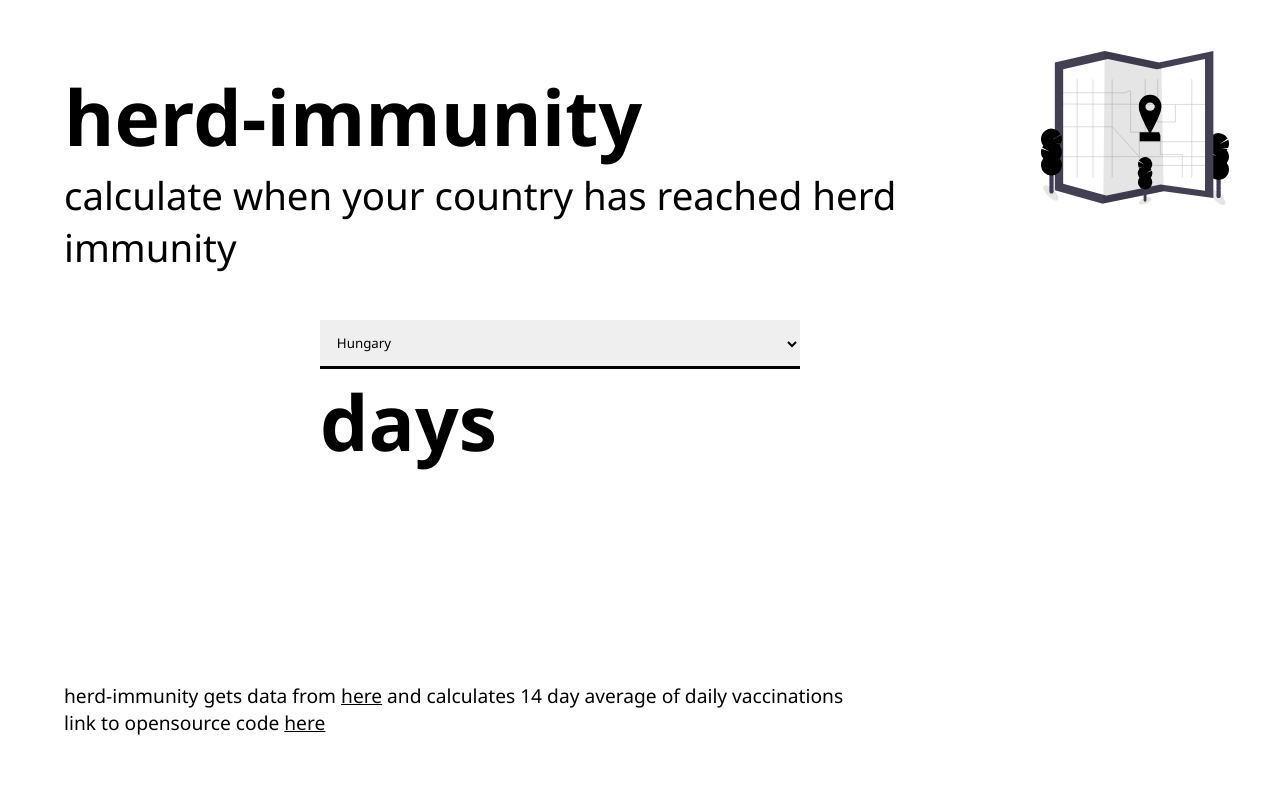
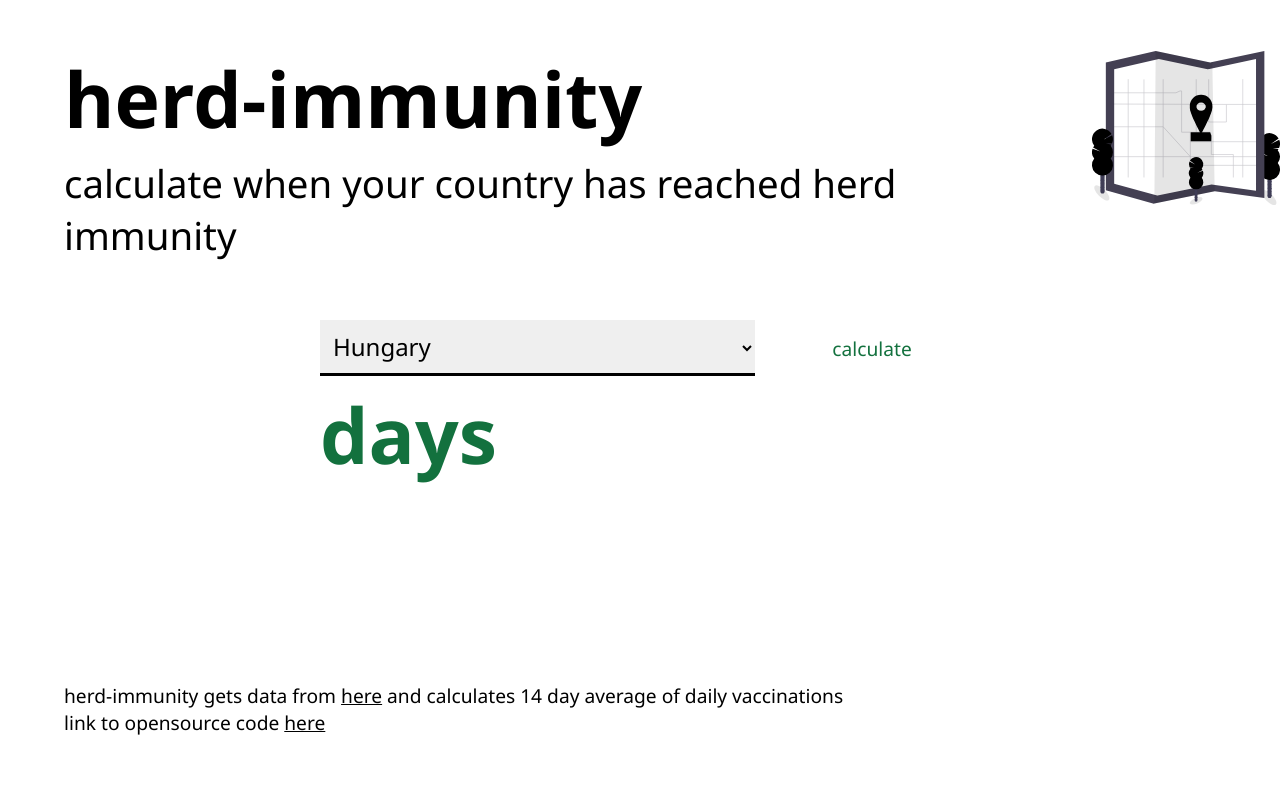
Before and after one commit to szelesaron/herd-immunity, a Flask app: template templates/index.html in a window 1280 px wide. Run offline with Flask 2, Linux system fonts and the light colour scheme; the template is opened without the code that fills it, so the values that code supplies are empty; parts of the project's set-up code (start-up, migrations or seed data) failed here and were passed over.

Commit message:
latest changes

```diff
--- a/static/css/main.css
+++ b/static/css/main.css
@@ -6,7 +6,7 @@
   --fontLarge: 6vw;
 }
 
-/* getting rid of standard margin & padding */
+/* *********************** phone screens ********************* */
 * {
   margin: 0;
   padding: 0;
@@ -17,21 +17,20 @@
 body {
   background: white;
 }
-
 h1 {
-  font-size: var(--fontLarge);
+  font-size: 12vh;
+  line-height: 90%;
+  word-wrap: break-word;
 }
-
 h2 {
-  font-size: var(--fontMedium);
+  padding-top: 3vh;
+  font-size: 3vh;
   font-weight: lighter;
 }
-
 h3 {
-  font-size: var(--fontSmall);
+  font-size: 1.7vh;
   font-weight: lighter;
 }
-
 a {
   color: black;
 }
@@ -45,27 +44,34 @@ header {
   padding-left: 5vw; padding-top: 5vw;
 }
 header img {
-  height: 12vw;
-  padding-right: 4vw; padding-top: 4vw;
+  z-index: 2; /* z-index only works on positioned elements */
+  height: 17vw;
+  position: absolute;
+  left: 70%;
+  top: 4vw;
 }
 
 /* specific css for middle part: the user can choose the country here */
 .time-display {
   height: 40vh;
-  padding-left: 25vw;
+  align-items: center;
 }
 /* style selects: https://moderncss.dev/custom-select-styles-with-pure-css/ */
 #country-dropdown {
-  margin-top: 10vh;
-  width: 50%;
-  padding: 1vw;
+  margin-top: 10vh; margin-left: 5%;
+  width: 90%;
   border: none;
   border-bottom: 3px solid black;
+  font-size: 3vh;
+  font-weight: lighter;
 }
-.time-display h2 {
-  color: var(--green);
+#country-dropdown:focus {
+  outline: none;
 }
-
+.time-display h1 {
+  padding-top: 3vh;
+  text-align: center;
+}
 
 /* css for the footer part */
 .footer {
@@ -77,43 +83,89 @@ header img {
   padding: 0 0 5vw 5vw;
 }
 
-
-/* *********************** phone ********************* */
-@media screen and (max-width: 480px) {
-  h1 {
-    font-size: 12vh;
-    line-height: 90%;
-    word-wrap: break-word;
-  }
-  h2 {
-    padding-top: 3vh;
-  }
-  h3 {
-    font-size: 1.7vh;
+/* *********************** bigger screens ********************* */
+@media only screen and (min-width: 768px) {
+  /* getting rid of standard margin & padding */
+  * {
+    margin: 0;
+    padding: 0;
+    font-family: 'Segoe UI', Tahoma, Geneva, Verdana, sans-serif;
   }
 
+  /* css rules for the whole document */
+  body {
+    background: white;
+  }
+
+  h1 {
+    font-size: var(--fontLarge);
+  }
+
+  h2 {
+    font-size: var(--fontMedium);
+    font-weight: lighter;
+  }
+
+  h3 {
+    font-size: var(--fontSmall);
+    font-weight: lighter;
+  }
+
+
+  /* specific css for header */
+  header {
+    height: 30vh;
+    display: flex;
+  }
+  .heading {
+    padding-left: 5vw; padding-top: 5vw;
+  }
   header img {
-    z-index: 3290; /* z-index only works on positioned elements */
-    height: 17vw;
-    position: absolute;
-    left: 70%;
+    z-index: 0;
+    position: initial;
+    height: 12vw;
+    padding-left: 6vw; padding-top: 4vw;
   }
 
   /* specific css for middle part: the user can choose the country here */
   .time-display {
     height: 40vh;
-    padding-left: 0;
-    align-items: center;
+    padding-left: 25vw;
   }
   /* style selects: https://moderncss.dev/custom-select-styles-with-pure-css/ */
   #country-dropdown {
-    margin-top: 10vh; margin-left: 5%;
-    width: 90%;
+    margin-top: 10vh; margin-left: 0;
+    width: 34vw;
+    padding: 0.7vw;
     border: none;
     border-bottom: 3px solid black;
   }
+  .time-display button {
+    padding: 0.7vw;
+    margin-left: 5vw;
+    background-color: white;
+    outline: none;
+    border:none;
+    font-size: var(--fontSmall);
+    font-weight: lighter;
+    border-radius: 10px;
+    color: var(--green);
+  }
+  .time-display button:hover {
+    background-color: var(--green);
+  }
   .time-display h1 {
-    padding-top: 3vh;
-    text-align: center;
+    color: var(--green);
+    text-align: left;
+  }
+
+  /* css for the footer part */
+  .footer {
+    height: 30vh;
+    display: flex;
+    align-items: flex-end;
+  }
+  .footer h3 {
+    padding: 0 0 5vw 5vw;
   }
 }
--- a/templates/index.html
+++ b/templates/index.html
@@ -21,10 +21,12 @@
       <option value="fr">France</option>
       <option value="es">Spain</option>
     </select>
+    <button>calculate</button>
     <h1>{{item.days}} days</h1>
   </div>
 
   <div class="footer">
+    <!-- TODO: open in new window  -->
     <h3>herd-immunity gets data from <a href="https://github.com/owid/covid-19-data/tree/master/public/data">here</a>
       and calculates 14 day average of daily vaccinations <br>
       link to opensource code <a href="https://github.com/szelesaron/herd-immunity">here</a></h3>
```
Also changed, not shown: db.py (+11 -11 lines).
